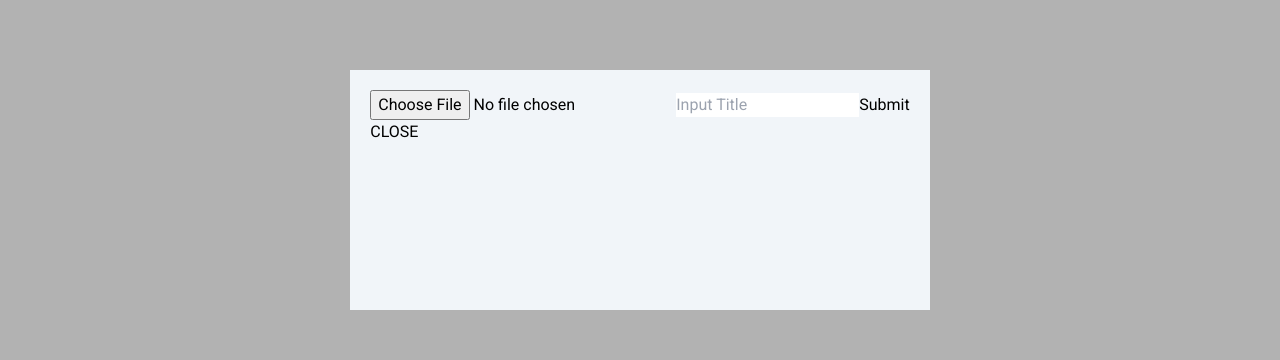
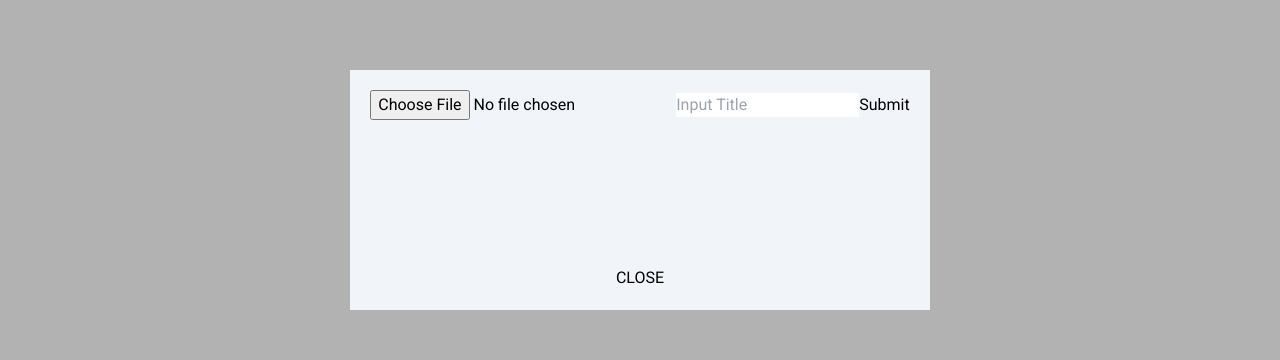
Before and after one commit to mrspec7er/scrapholder, a Next.js app in the folder web/: page /articles in a window 1280 px wide. Both pictures are taken after a click on the button "Upload New Article". Shown: the part 202-562 px from the top of the page. Built offline with nearby package versions, Linux system fonts and the light colour scheme.

Commit message:
feat: 🎸 update article popup ui

```diff
--- a/web/components/upload-article.tsx
+++ b/web/components/upload-article.tsx
@@ -24,7 +24,7 @@ const UploadArticleModal = ({
           className="overflow-y-auto overflow-x-hidden fixed top-0 right-0 left-0 z-50 justify-center items-center w-full md:inset-0 h-[calc(100%-1rem)] max-h-full"
         >
           <div className="flex justify-center w-full h-full items-center bg-black bg-opacity-30">
-            <div className="h-[30vh] min-w-[30vw] bg-slate-100 p-5">
+            <div className="h-[30vh] min-w-[30vw] bg-slate-100 p-5 flex flex-col justify-between">
               <div>
                 <input
                   onChange={(e) => handleUploadFile(e.target.files)}
@@ -40,6 +40,7 @@ const UploadArticleModal = ({
                   Submit
                 </button>
               </div>
+              <div className="w-ful flex justify-center">
                 <button
                   type="button"
                   className="text-black"
@@ -47,6 +48,7 @@ const UploadArticleModal = ({
                 >
                   CLOSE
                 </button>
+              </div>
             </div>
           </div>
         </div>
```
Lines whose indentation alone changed are shown as unchanged.
